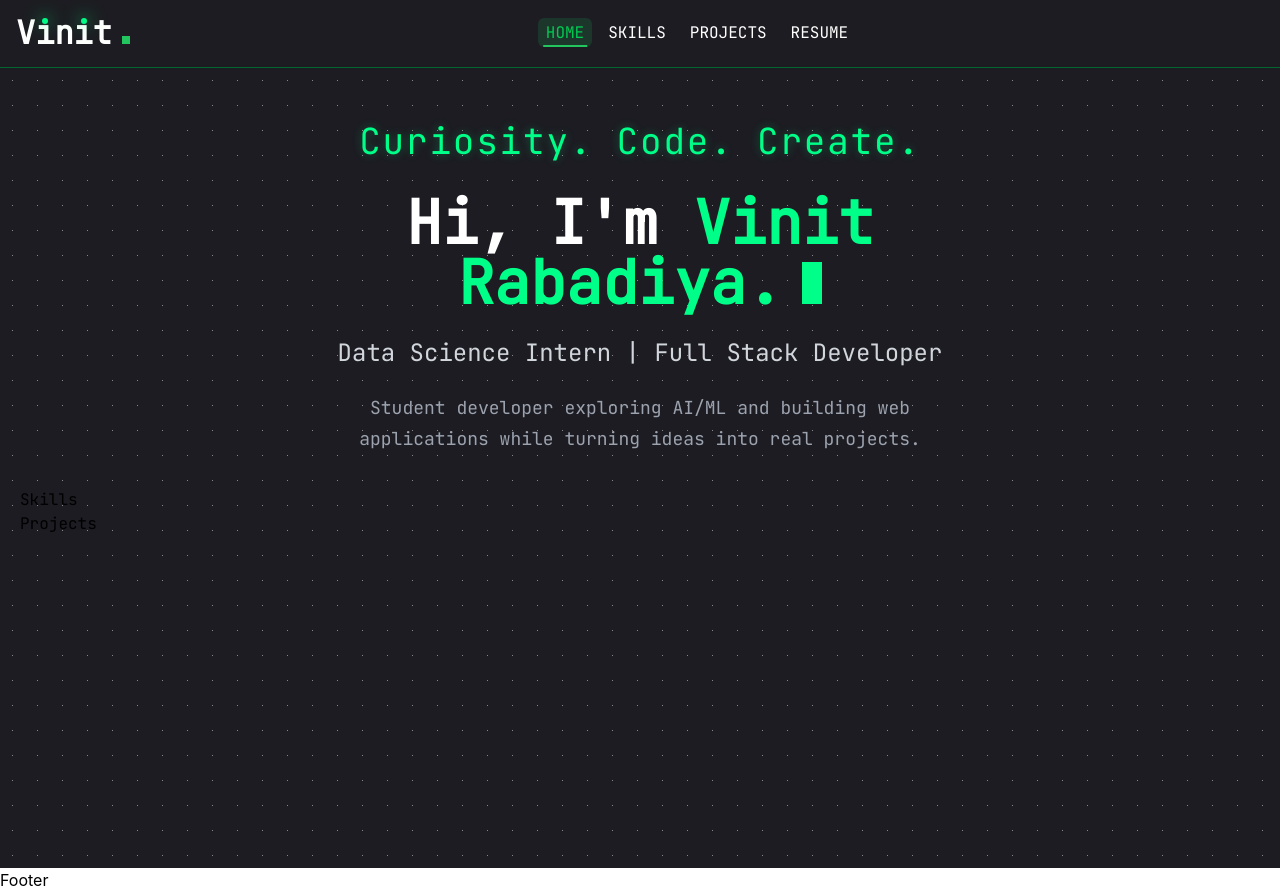
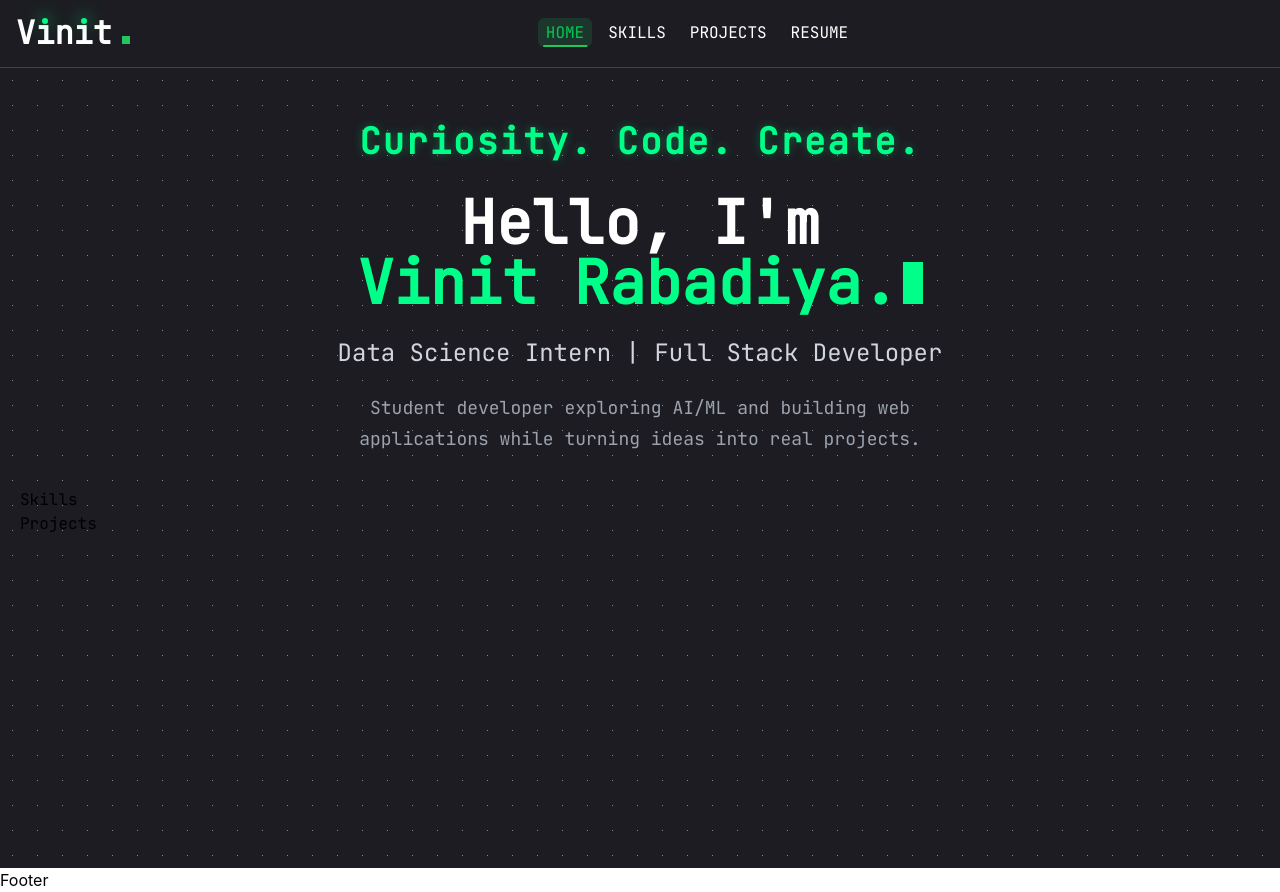
Before and after one commit to Vinit-Rabadiya/Portfolio, a React (Vite) app in the folder personalPortfolio/: page / in a window 1280 px wide. Built offline with nearby package versions, Linux system fonts and the light colour scheme.

Commit message:
changed css for name and square block

```diff
--- a/personalPortfolio/src/pages/Home/Home.css
+++ b/personalPortfolio/src/pages/Home/Home.css
@@ -8,7 +8,6 @@
   color: #00ff88;
   text-shadow: 0 0 10px rgba(0, 255, 136, 0.3);
   letter-spacing: 0.05em;
-  font-weight: 500;
 }
 
 /* Hero Description */
@@ -44,7 +43,7 @@
   content: " ";
   animation: blink-caret 1s step-end infinite;
   display: inline-block;
-  margin-left: 20px;
+  margin-left: 5px;
   width: 20px;
   height: 0.7em;
   background-color: #00ff88;
@@ -59,3 +58,7 @@
     opacity: 0;
   }
 }
+
+.name {
+  display: block;
+}
--- a/personalPortfolio/src/pages/Home/Home.jsx
+++ b/personalPortfolio/src/pages/Home/Home.jsx
@@ -27,15 +27,18 @@ function Home() {
           className="min-h-100 flex flex-col justify-center items-center px-4"
         >
           <div className="hero-content text-center max-w-3xl">
-            <p className="hero-tagline text-xl md:text-4xl mb-8 font-bold">
+            <p className="hero-tagline text-xl md:text-4xl mb-8 font-black">
               Curiosity. Code. Create.
             </p>
             <h1 className="text-5xl md:text-6xl font-bold mb-6 text-white">
-              Hi, I'm <span className="text-[#00ff88]">Vinit Rabadiya.</span>
-              <span
-                className="blink-cursor text-[#00ff88]"
-                aria-hidden="true"
-              ></span>
+              Hello, I'm{" "}
+              <span className="name text-[#00ff88]">
+                Vinit Rabadiya.
+                <span
+                  className="blink-cursor text-[#00ff88]"
+                  aria-hidden="true"
+                ></span>
+              </span>
             </h1>
 
             <h2 className="text-2xl md:text-2xl text-gray-300 mb-6">
```
